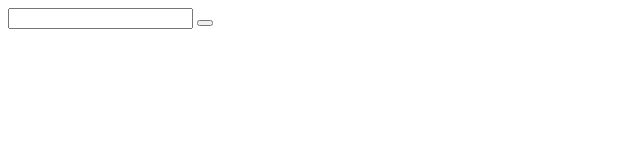
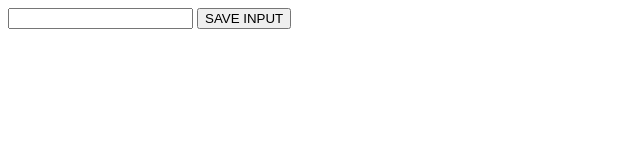
Before and after one commit to Adhamet/React-JS, a plain HTML site: page Java-Script/chrome-Extension/index.html in a window 1280 px wide. Shown: the whole page, without its empty margins (0-640 px from the left). Drawn offline with Linux system fonts and the light colour scheme.

Commit message:
Update index.html

```diff
--- a/Java-Script/chrome-Extension/index.html
+++ b/Java-Script/chrome-Extension/index.html
@@ -7,9 +7,11 @@
     </head>
     <body>
         <input type = "text" id = "input-element">
+        <button id = "input-btn" onclick="clicked()">SAVE INPUT</button>
 
-        <button id = "input-btn"></button>
+        <ul id = "ul-ele">
 
+        </ul>
         <script src = "index.js"></script>
     </body>
 </html>
```
